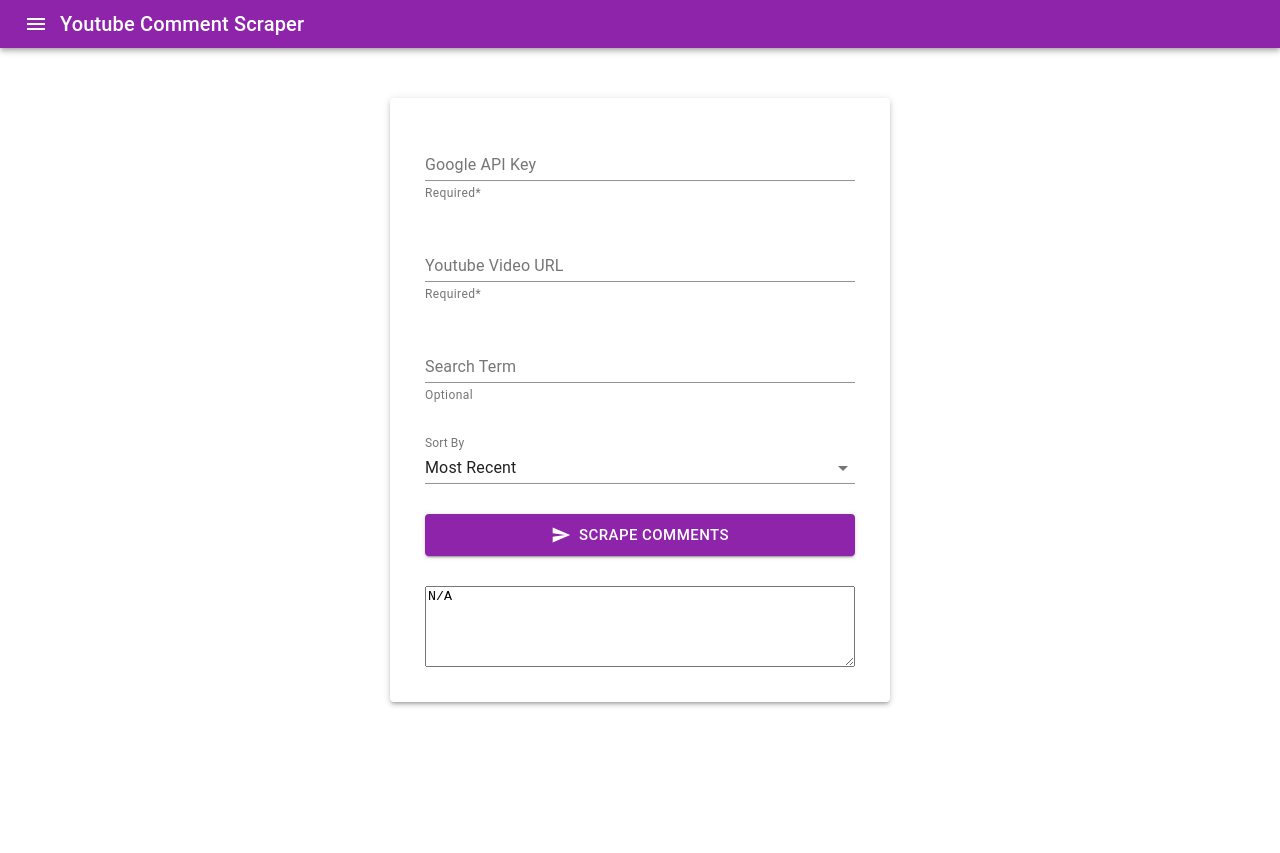
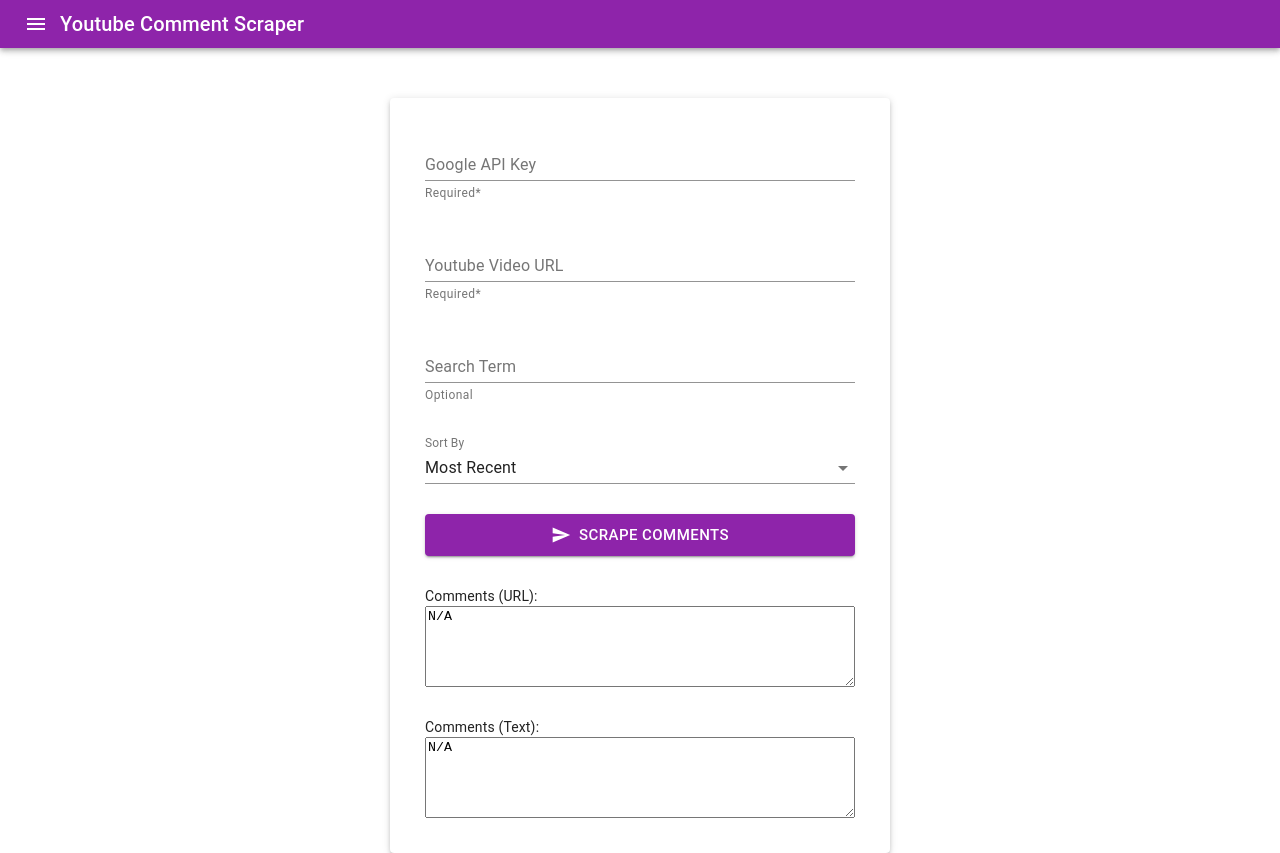
Before and after one commit to krogoz/next-yt-scraper, a Next.js app: page / in a window 1280 px wide. Before the commit the page ends 800 px from the top, so only its background shows below. Built offline with nearby package versions, Linux system fonts and the light colour scheme.

Commit message:
add: textarea for comment text & url

```diff
--- a/pages/index.js
+++ b/pages/index.js
@@ -35,7 +35,8 @@
   const [isLoading, setIsLoading] = useState(false)
   const [success, setSuccess] = useState(false)
   const [comments, setComments] = useState(null)
-  const [textareaValue, setTextareaValue] = useState('N/A')
+  const [urlTextareaValue, setUrlTextareaValue] = useState('N/A')
+  const [textTextareaValue, setTextTextareaValue] = useState('N/A')
 
   /**
    * Alert State
@@ -157,20 +158,24 @@
     }
   }
 
-  const textareaRef = useRef(null)
+  const urlTextareaRef = useRef(null)
 
   const createCopyText = comments => {
     let copyText = ''
-    console.log(comments)
+    let textTextarea = ''
+
     comments.forEach(comment => {
       copyText += comment.url + '\n'
+      textTextarea += comment.text + '\n'
     })
-    console.log(copyText)
-    setTextareaValue(copyText)
+
+    setUrlTextareaValue(copyText)
+    setTextTextareaValue(textTextarea)
+
     setTimeout(()=>{
       console.log('timeout called')
-      textareaRef.current.select()
-      textareaRef.current.setSelectionRange(0, 99999)
+      urlTextareaRef.current.select()
+      urlTextareaRef.current.setSelectionRange(0, 99999)
       document.execCommand('copy')
       setSuccess(true)
     }, 500)
@@ -272,12 +277,24 @@
             </Button>
           </Box>
 
-          <textarea
-            ref={textareaRef}
-            rows="5"
-            value={textareaValue}
-            style={{display: 'block'}}
-          ></textarea>
+          <Box className={styles['form-item']}>
+            <Typography variant="body2">Comments (URL): </Typography>
+            <textarea
+              ref={urlTextareaRef}
+              rows="5"
+              value={urlTextareaValue}
+              style={{display: 'block'}}
+            ></textarea>
+          </Box>
+
+          <Box className={styles['form-item']}>
+            <Typography variant="body2">Comments (Text): </Typography>
+            <textarea
+              rows="5"
+              value={textTextareaValue}
+              style={{display: 'block'}}
+            ></textarea>
+          </Box>
 
         </Paper>
 
```
